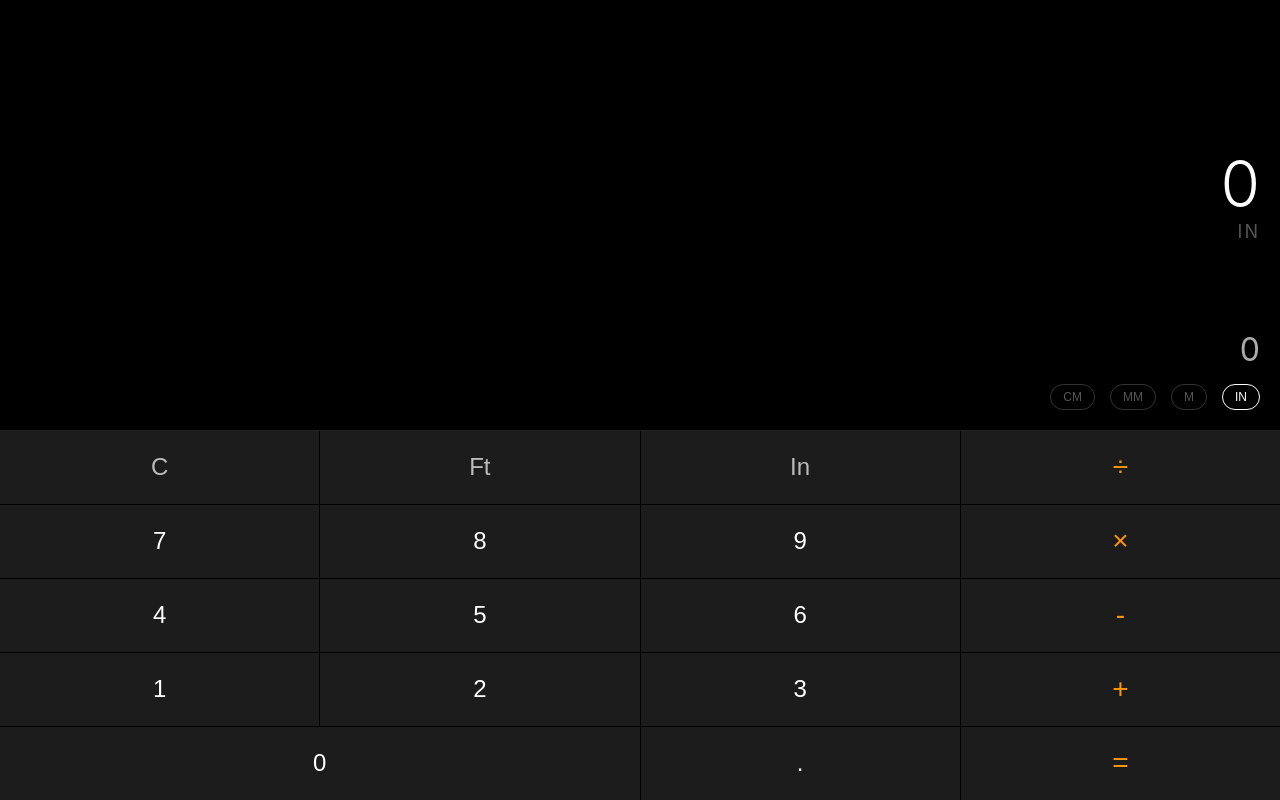
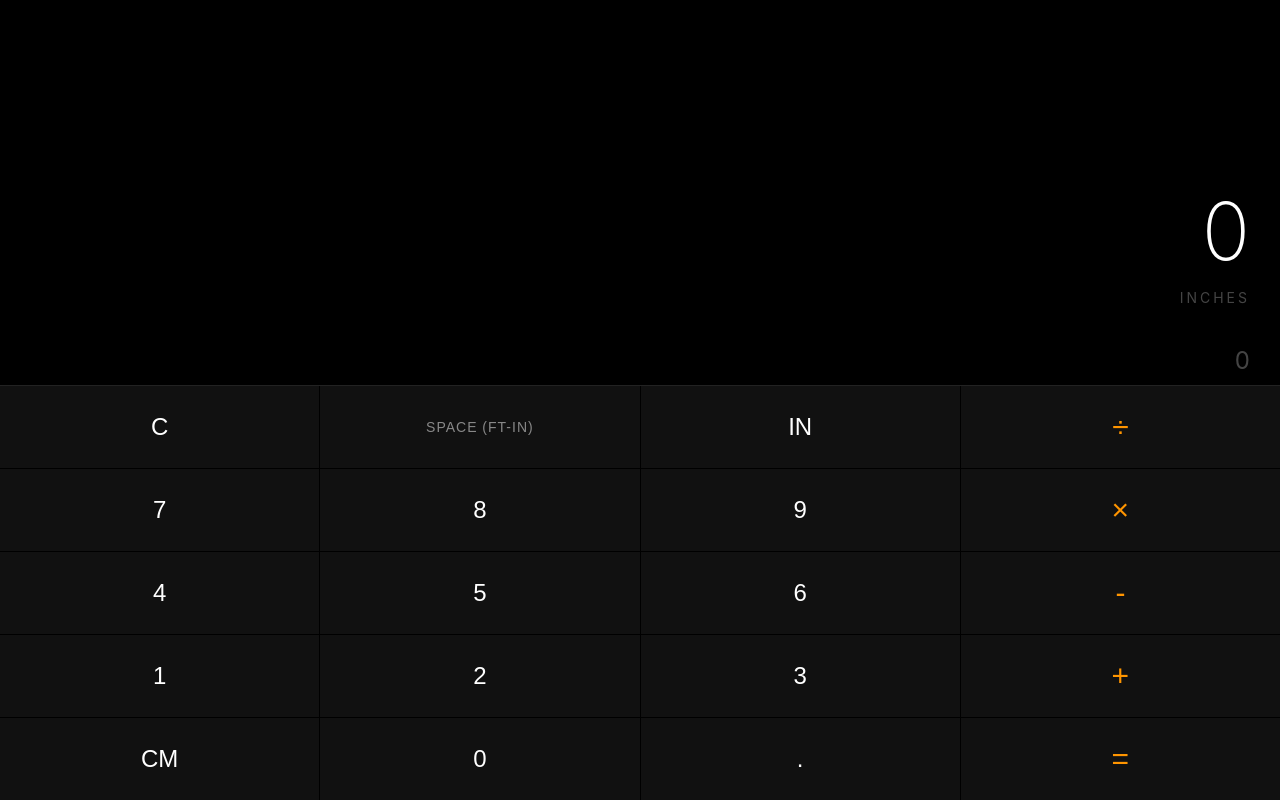
Before and after one commit to PiotrTomanek/FractionalConverter, a plain HTML site: page index.html in a window 1280 px wide. Both pictures are taken after a click on the button "IN". Drawn offline with Linux system fonts and the light colour scheme.

Commit message:
Rename to Precision Converter and update styles
Refactor HTML structure and styles for Precision Converter.

```diff
--- a/index.html
+++ b/index.html
@@ -3,244 +3,154 @@
 <head>
     <meta charset="UTF-8">
     <meta name="viewport" content="width=device-width, initial-scale=1.0, maximum-scale=1.0, user-scalable=no">
-    <title>Minimal Converter</title>
+    <title>Precision Converter</title>
     <style>
-        /* --- 1. MINIMALIST OLED STYLING --- */
         :root {
-            --bg-color: #000000;
-            --text-primary: #FFFFFF;
-            --text-secondary: #555555;
-            --accent: #FF9500; /* Calculator Orange for operators */
-            --key-bg: #1C1C1C;
-            --key-active: #333333;
+            --bg: #000;
+            --text: #FFF;
+            --dim: #444;
+            --key: #111;
         }
-
         body {
-            background-color: var(--bg-color);
-            color: var(--text-primary);
-            font-family: -apple-system, BlinkMacSystemFont, "Segoe UI", Roboto, Helvetica, Arial, sans-serif;
+            background: var(--bg);
+            color: var(--text);
+            font-family: -apple-system, sans-serif;
             margin: 0;
+            height: 100vh;
             display: flex;
             flex-direction: column;
-            height: 100vh;
-            overflow: hidden; /* No scrolling */
+            overflow: hidden;
         }
-
-        /* --- 2. LAYOUT --- */
-        /* Top: Result Display */
-        #display-area {
-            flex: 1.5;
+        #display {
+            flex: 2;
             display: flex;
             flex-direction: column;
             justify-content: flex-end;
-            align-items: flex-end;
-            padding: 20px;
+            padding: 30px;
             text-align: right;
         }
+        #result { font-size: 80px; font-weight: 200; }
+        #unit-label { font-size: 14px; color: var(--dim); letter-spacing: 3px; text-transform: uppercase; margin-top: 10px;}
 
-        #result-val { font-size: 64px; font-weight: 300; line-height: 1; }
-        #result-unit { font-size: 18px; color: var(--text-secondary); margin-top: 5px; letter-spacing: 2px; text-transform: uppercase;}
-
-        /* Middle: Input & Toggles */
-        #input-area {
-            flex: 1;
-            display: flex;
-            flex-direction: column;
-            justify-content: flex-end;
-            align-items: flex-end;
-            padding: 0 20px 20px 20px;
+        #input-preview {
+            padding: 10px 30px;
+            font-size: 24px;
+            color: var(--dim);
+            text-align: right;
             border-bottom: 1px solid #222;
         }
 
-        #input-val { font-size: 32px; color: #AAA; }
-
-        /* The Unit Toggles Row */
-        .toggles {
-            display: flex;
-            gap: 15px;
-            margin-top: 15px;
-        }
-        .toggle-btn {
-            background: none;
-            border: 1px solid #333;
-            color: #555;
-            padding: 5px 12px;
-            border-radius: 20px;
-            font-size: 12px;
-            cursor: pointer;
-            transition: 0.2s;
-        }
-        .toggle-btn.active {
-            border-color: #FFF;
-            color: #FFF;
-        }
-
-        /* Bottom: Keypad Grid */
         #keypad {
-            flex: 2.5;
+            flex: 3;
             display: grid;
             grid-template-columns: repeat(4, 1fr);
-            grid-template-rows: repeat(5, 1fr);
+            background: #000;
             gap: 1px;
-            background-color: #000;
         }
-
-        button.key {
-            background-color: var(--key-bg);
+        button {
+            background: var(--key);
             border: none;
             color: #FFF;
             font-size: 24px;
-            display: flex;
-            justify-content: center;
-            align-items: center;
-            cursor: pointer;
-            user-select: none; /* Prevent text selection on tap */
             -webkit-tap-highlight-color: transparent;
         }
-
-        button.key:active { background-color: var(--key-active); }
-        button.op { color: var(--accent); font-size: 28px; }
-        button.util { color: #BBB; }
-
+        button:active { background: #222; }
+        .op { color: #FF9500; font-size: 30px; }
+        .space-key { font-size: 14px; color: #888; letter-spacing: 1px; }
     </style>
 </head>
 <body>
 
-    <div id="display-area">
-        <div id="result-val">0</div>
-        <div id="result-unit">Centimeters</div>
+    <div id="display">
+        <div id="result">0</div>
+        <div id="unit-label">Centimeters</div>
     </div>
 
-    <div id="input-area">
-        <div id="input-val">0</div>
-        <div class="toggles">
-            <button class="toggle-btn active" id="btn-cm" onclick="setOut('cm')">CM</button>
-            <button class="toggle-btn" id="btn-mm" onclick="setOut('mm')">MM</button>
-            <button class="toggle-btn" id="btn-m" onclick="setOut('m')">M</button>
-            <button class="toggle-btn" id="btn-in" onclick="setOut('in')">IN</button>
-        </div>
-    </div>
+    <div id="input-preview">0</div>
 
     <div id="keypad">
-        <button class="key util" onclick="clearAll()">C</button>
-        <button class="key util" onclick="addText('\'')">Ft</button>
-        <button class="key util" onclick="addText('&quot;')">In</button>
-        <button class="key op" onclick="addText('/')">÷</button>
+        <button onclick="clearAll()">C</button>
+        <button class="space-key" onclick="addText(' ')">SPACE (FT-IN)</button>
+        <button onclick="setOut('in')">IN</button>
+        <button class="op" onclick="addText('/')">÷</button>
 
-        <button class="key" onclick="addText('7')">7</button>
-        <button class="key" onclick="addText('8')">8</button>
-        <button class="key" onclick="addText('9')">9</button>
-        <button class="key op" onclick="addText('*')">×</button>
+        <button onclick="addText('7')">7</button>
+        <button onclick="addText('8')">8</button>
+        <button onclick="addText('9')">9</button>
+        <button class="op" onclick="addText('*')">×</button>
 
-        <button class="key" onclick="addText('4')">4</button>
-        <button class="key" onclick="addText('5')">5</button>
-        <button class="key" onclick="addText('6')">6</button>
-        <button class="key op" onclick="addText('-')">-</button>
+        <button onclick="addText('4')">4</button>
+        <button onclick="addText('5')">5</button>
+        <button onclick="addText('6')">6</button>
+        <button class="op" onclick="addText('-')">-</button>
 
-        <button class="key" onclick="addText('1')">1</button>
-        <button class="key" onclick="addText('2')">2</button>
-        <button class="key" onclick="addText('3')">3</button>
-        <button class="key op" onclick="addText('+')">+</button>
+        <button onclick="addText('1')">1</button>
+        <button onclick="addText('2')">2</button>
+        <button onclick="addText('3')">3</button>
+        <button class="op" onclick="addText('+')">+</button>
 
-        <button class="key" style="grid-column: span 2" onclick="addText('0')">0</button>
-        <button class="key" onclick="addText('.')">.</button>
-        <button class="key op" onclick="calculate()">=</button>
+        <button onclick="setOut('cm')">CM</button>
+        <button onclick="addText('0')">0</button>
+        <button onclick="addText('.')">.</button>
+        <button class="op" onclick="calculate()">=</button>
     </div>
 
     <script>
-        let rawInput = "";
-        let outputUnit = "cm";
+        let input = "";
+        let mode = "cm";
 
-        const displayInput = document.getElementById("input-val");
-        const displayResult = document.getElementById("result-val");
-        const labelResult = document.getElementById("result-unit");
-
-        // 1. Handling Button Clicks
-        function addText(char) {
-            // Prevent multiple decimals or operators in a row if needed,
-            // but for simplicity we allow free typing.
-            if(rawInput === "0" && !isNaN(char)) rawInput = "";
-
-            // UI spacing for operators
-            let uiChar = char;
-            if (char === '"') uiChar = '" '; // Add space after inches
-            if (char === "'") uiChar = "' "; // Add space after feet
-
-            rawInput += char;
-            renderInput();
-            calculate(); // Live convert as you type
+        function addText(val) {
+            input += val;
+            render();
         }
 
         function clearAll() {
-            rawInput = "0";
-            renderInput();
-            displayResult.innerText = "0";
+            input = "";
+            render();
         }
 
-        function renderInput() {
-            // Make input look nice (replace * with ×)
-            let pretty = rawInput.replace(/\*/g, '×').replace(/\//g, '÷');
-            displayInput.innerText = pretty;
+        function setOut(m) {
+            mode = m;
+            document.getElementById('unit-label').innerText = m === 'cm' ? 'Centimeters' : 'Inches';
+            render();
         }
 
-        function setOut(unit) {
-            outputUnit = unit;
-
-            // Update Toggle Button Styles
-            document.querySelectorAll('.toggle-btn').forEach(b => b.classList.remove('active'));
-            document.getElementById(`btn-${unit}`).classList.add('active');
-
-            labelResult.innerText = unit.toUpperCase();
-            calculate(); // Re-calc immediately
+        function render() {
+            document.getElementById('input-preview').innerText = input || "0";
+            calculate();
         }
 
-        // 2. The Math Engine
         function calculate() {
             try {
-                // STEP A: Clean the input for evaluation
-                // We need to turn 5' 4" into math: (5*12) + 4
-
-                let mathStr = rawInput;
-
-                // Handle Feet (') -> Replace with *12 +
-                // Logic: Look for number followed by '
-                mathStr = mathStr.replace(/(\d+(\.\d+)?)'/g, "($1*12)+");
-
-                // Handle Inches (") -> Just remove the quote, it's the default unit
-                mathStr = mathStr.replace(/"/g, "");
-
-                // Handle Space between whole and fraction (e.g. "5 1/2" -> "5+1/2")
-                // Regex: Digit, Space, Digit -> Digit + "+" + Digit
-                mathStr = mathStr.replace(/(\d)\s+(\d)/g, "$1+$2");
-
-                // STEP B: Evaluate the math (Safe-ish eval)
-                // This gives us the value in INCHES (our base logic)
-                // If the string ends in an operator, slice it off to prevent crash
-                if("+-*/".includes(mathStr.slice(-1))) mathStr = mathStr.slice(0, -1);
-
-                // Native JS evaluator
-                let inches = eval(mathStr);
-
-                // STEP C: Convert Inches to Target
-                let result = 0;
-                switch(outputUnit) {
-                    case 'cm': result = inches * 2.54; break;
-                    case 'mm': result = inches * 25.4; break;
-                    case 'm':  result = inches * 0.0254; break;
-                    case 'in': result = inches; break;
+                let tempInput = input.trim();
+                if (!tempInput) {
+                    document.getElementById('result').innerText = "0";
+                    return;
                 }
 
-                // formatting
-                if(isNaN(result) || !isFinite(result)) {
-                    // Do nothing while typing invalid math
+                // --- THE ARCHITECT'S LOGIC ---
+                // If there is a space, e.g., "5 4", the first part is Feet, second is Inches.
+                let parts = tempInput.split(" ");
+                let totalInches = 0;
+
+                if (parts.length === 1) {
+                    // Just inches or a calculation
+                    totalInches = eval(parts[0]);
                 } else {
-                    // Limit decimals nicely (2 decimal places max, remove trailing zeros)
-                    displayResult.innerText = parseFloat(result.toFixed(3));
+                    // "5 4 1/2" -> 5 is feet, "4 1/2" is inches.
+                    let feet = parseFloat(eval(parts[0])) * 12;
+                    // Join the rest back as inches calculation (e.g. 4 + 1/2)
+                    let inchPart = parts.slice(1).join("+");
+                    let inches = eval(inchPart);
+                    totalInches = feet + inches;
                 }
 
-            } catch (e) {
-                // Console.log(e); // Silent fail while user is typing incomplete formulas
-            }
+                let final = mode === 'cm' ? totalInches * 2.54 : totalInches;
+
+                if(!isNaN(final)) {
+                    document.getElementById('result').innerText = parseFloat(final.toFixed(3));
+                }
+            } catch (e) { /* Silent fail for partial typing */ }
         }
     </script>
 </body>
```
